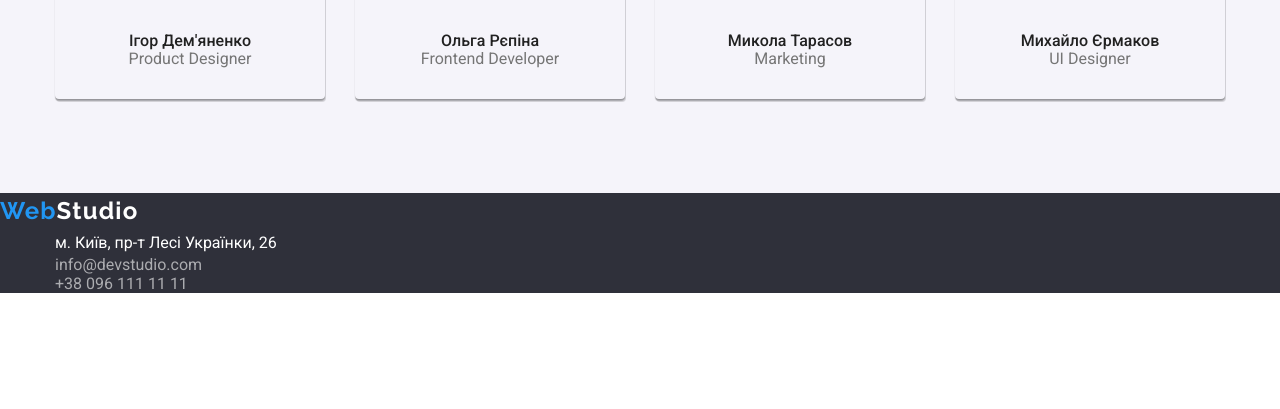
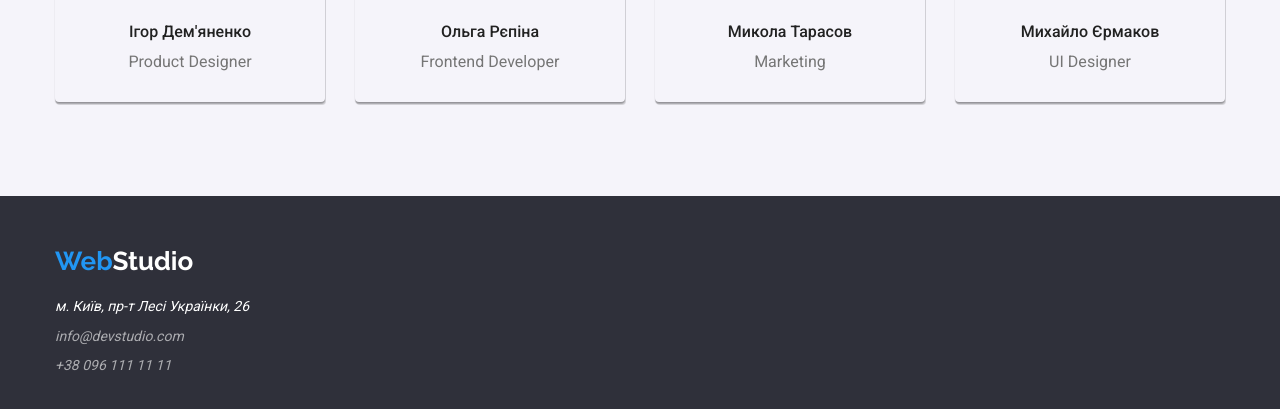
Before and after one commit to Leo1411/firs-step-off-css, a plain HTML site: page index.html in a window 1280 px wide. Shown: the part 1799-2208 px from the top of the page. Before the commit the page ends 2092 px from the top, so only its background shows below. Drawn offline with nearby package versions, Linux system fonts and the light colour scheme.

Commit message:
27.11.2024_1.30h_3Модуль

```diff
--- a/css/style.css
+++ b/css/style.css
@@ -10,6 +10,10 @@ body {
 
 .hidden {
     display: none;
+}
+
+img {
+    display: block;
 }
 
 
@@ -212,12 +216,12 @@ a {
     clip: rect(0, 0, 0, 0);
     white-space: nowrap;
     border: 0;
-  }
+}
 
- .item {
+.item {
     display: flex;
     gap: 20px;
- }
+}
 
 
 
@@ -250,15 +254,18 @@ a {
 }
 
 .link {
-    display: flex; /* Включаем flexbox */
-    justify-content: center; /* Центрируем изображения по горизонтали */
-    gap: 20px; /* Отступы между изображениями */
+    display: flex;
+    /* Включаем flexbox */
+    justify-content: center;
+    /* Центрируем изображения по горизонтали */
+    gap: 20px;
+    /* Отступы между изображениями */
 }
 
 /* OUR TEAAAAAAAAAAAAAAAAAAAAM */
 
 .people {
-    background-color: #F5F4FA ;
+    background-color: #F5F4FA;
 }
 
 .team {
@@ -276,9 +283,9 @@ a {
 }
 
 .persons {
-    color: #FFFFFF ;
+    color: #FFFFFF;
     border-radius: 0 0 4px 4px;
-     box-shadow:  1px 3px rgba(0, 0, 0, 0.12), 0px 1px 1px rgba(0, 0, 0, 0.14), 0px 2px 1px rgba(0, 0, 0, 0.2);
+    box-shadow: 1px 3px rgba(0, 0, 0, 0.12), 0px 1px 1px rgba(0, 0, 0, 0.14), 0px 2px 1px rgba(0, 0, 0, 0.2);
 }
 
 .team-description {
@@ -289,6 +296,7 @@ a {
 .team-title {
     color: #212121;
     font-weight: 500;
+    margin-bottom: 12px;
     font-size: 16px;
     line-height: 1.17;
     letter-spacing: 0.03px;
@@ -298,82 +306,64 @@ a {
 .team-info {
     color: #757575;
     font-weight: 400;
-    font-size: 16;
+    font-size: 16px;
     line-height: 1.17;
-    letter-spacing: 0.03;
+    letter-spacing: 0.03px;
     text-align: center;
 }
 
-/* bottom logoooooo o o o o */
 
-/* Стили для нижнего логотипа */
-.logo-footer-container {
+/* FOOOTER LOGO*/
+
+.link-footer {
     font-family: "Raleway";
-    /* Убирает подчеркивание */
+    color: #FFFFFF;
     font-weight: 700;
-    /* Жирное начертание шрифта */
-    font-size: 24px;
-    /* Размер шрифта */
-    line-height: 1.5;
-    /* Высота строки */
-    letter-spacing: 0.05em;
-    /* Расстояние между буквами */
-    color: inherit;
-    /* Наследуем цвет для текста */
+    font-size: 26px;
+    line-height: 1.15px;
+    letter-spacing: 0.03;
 }
 
-/* Цвет синего для 'Web' */
-.logo-footer-container .logo-footer {
-
-    color: #2196F3;
-    /* Синий цвет для 'Web' */
+.logo-footer {
+    font-family: "Raleway";
+    color: #2196F3
 }
 
-/* Белый цвет для 'Studio' */
-.logo-footer-container .link-footer {
-    color: #FFFFFF;
-    text-decoration: none;
-    /* Белый цвет для 'Studio' */
+/* REAL FOOTEEEER*/
+
+.footer {
+    padding: 60px 0;
+    background-color: #2F303A;
 }
 
 
-
-
-.info {
-    background-color: #2F303A;
+.footer-list {
+    margin-top: 20px;
 }
 
-.footer {
-    font-family: "Roboto";
-    list-style: none;
+.footer-item-link {
+    display: inline-block;
+    color: #FFFFFF;
+    margin-bottom: 6px;
+    font-size: 14px;
+    line-height: 1.71
 }
 
-
-.info-footer-link-item {
-    font-family: "Roboto";
-    font-style: normal;
-    text-decoration: none;
-    color: #FFFFFF99
+.footer-item-links {
+    display: inline-block;
+    color: #FFFFFF99;
+    margin-bottom: 6px;
+    font-size: 14px;
+    line-height: 1.71;
 }
 
-.info-footer-link {
-    font-family: "Roboto";
-    font-style: normal;
-    text-decoration: none;
-    font-weight: 400;
-    font-size: 14;
-    line-height: 1.71;
-    letter-spacing: 0.03;
-    color: #FFFFFF;
-}
-
-.info-footer-link:hover,
-.info-footer-link:focus {
+.footer-item-link:hover,
+.footer-item-link:focus {
     color: #2196F3;
 }
 
-.info-footer-link-item:hover,
-.info-footer-link-item:focus {
+.footer-item-links:hover,
+.footer-item-links:focus {
     color: #2196F3;
 }
 
--- a/index.html
+++ b/index.html
@@ -1,5 +1,6 @@
 <!DOCTYPE html>
 <html lang="en">
+
 <head>
     <meta charset="UTF-8">
     <meta name="viewport" content="width=device-width, initial-scale=1.0">
@@ -120,24 +121,23 @@
         </section>
     </main>
 
-    <footer class=" footer info">
-        <div class="logo-footer-container">
+    <footer class="footer">
+        <div class="container">
             <a href="./index.html" class="link-footer"><span class="logo-footer">Web</span>Studio</a>
-        </div>
-        <address>
-            <ul class="footer">
-                <div class="container">
+            <address class="footer-list">
+                <ul class="footer-item">
                     <li>
-                        <a href="https://maps.app.goo.gl/47TPzgj7h2YmJifh8" class="info-footer-link">м. Київ, пр-т Лесі
+                        <a href="https://maps.app.goo.gl/47TPzgj7h2YmJifh8" class="footer-item-link">м. Київ, пр-т Лесі
                             Українки, 26</a>
                     </li>
                     <li>
-                        <a href="mailto:info@devstudio.com" class="info-footer-link-item">info@devstudio.com</a>
+                        <a href="mailto:info@devstudio.com" class="footer-item-links">info@devstudio.com</a>
                     </li>
-                    <li><a href="tell:+380961111111" class="info-footer-link-item">+38 096 111 11 11</a></li>
-                </div>
-            </ul>
-        </address>
+                    <li><a href="tell:+380961111111" class="footer-item-links">+38 096 111 11 11</a></li>
+
+                </ul>
+            </address>
+        </div>
     </footer>
 </body>
 
```
